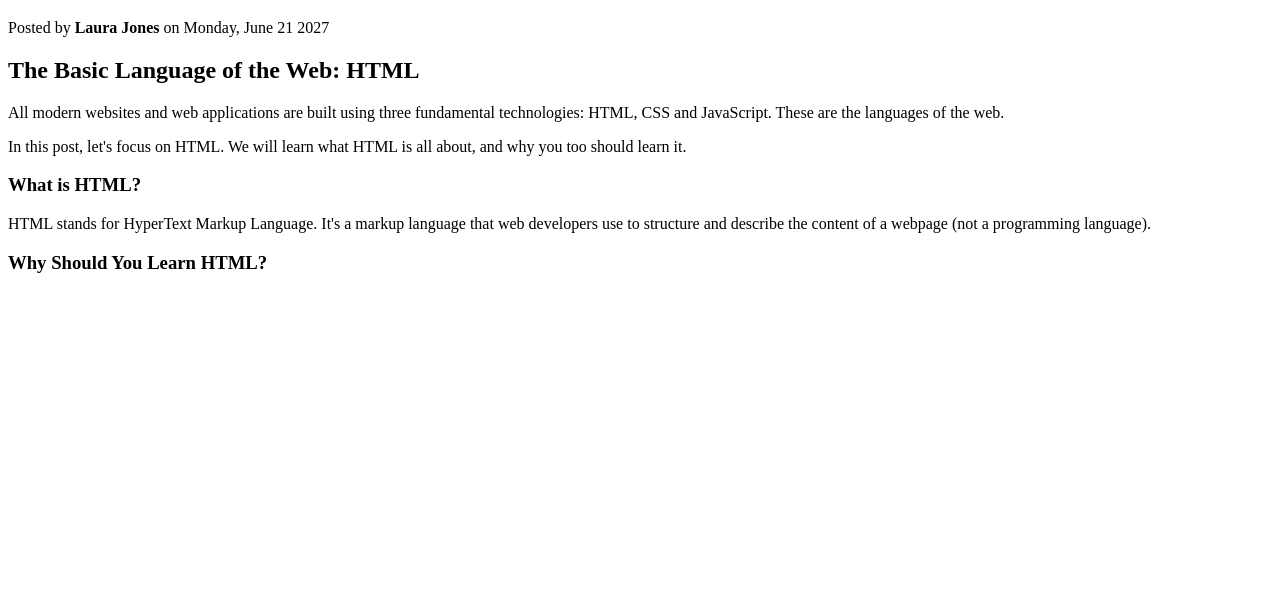
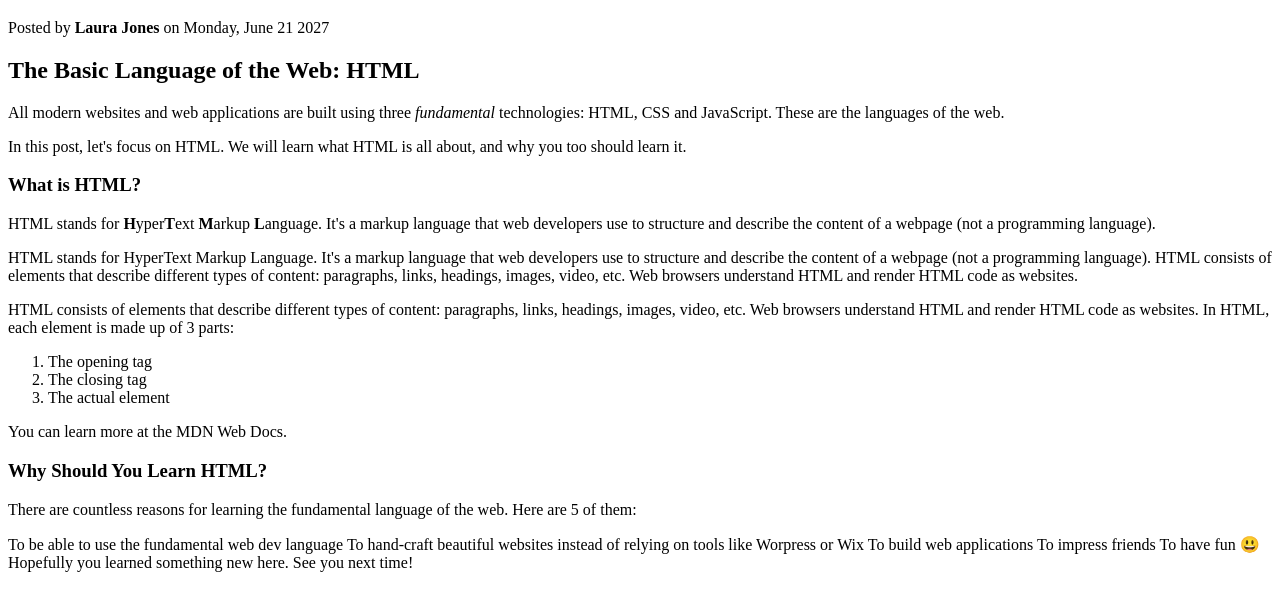
Before and after one commit to deathlockeentertainment/WebDevBasics, a plain HTML site: page HTML Fundamentals/index.html in a window 1280 px wide. Shown: the part 61-672 px from the top of the page. Drawn offline with Linux system fonts and the light colour scheme.

Commit message:
Update index.html

```diff
--- a/HTML Fundamentals/index.html
+++ b/HTML Fundamentals/index.html
@@ -19,7 +19,7 @@
 
         <h2>The Basic Language of the Web: HTML</h2>
         <p>
-            All modern websites and web applications are built using three fundamental technologies: HTML, CSS and JavaScript. These are the languages of the web.
+            All modern websites and web applications are built using three <em>fundamental</em> technologies: HTML, CSS and JavaScript. These are the languages of the web.
         </p>
         <p>
             In this post, let's focus on HTML. We will learn what HTML is all about, and why you too should learn it.
@@ -27,9 +27,37 @@
 
         <h3>What is HTML?</h3>
         <p>
+            HTML stands for <strong>H</strong>yper<strong>T</strong>ext <strong>M</strong>arkup <strong>L</strong>anguage. It's a markup language that web developers use to structure and describe the content of a webpage (not a programming language).
+        </p>
+        <p>
             HTML stands for HyperText Markup Language. It's a markup language that web developers use to structure and describe the content of a webpage (not a programming language).
+            HTML consists of elements that describe different types of content: paragraphs, links, headings, images, video, etc. Web browsers understand HTML and render HTML code as websites.
+        </p>
+        <p>
+            HTML consists of elements that describe different types of content: paragraphs, links, headings, images, video, etc. Web browsers understand HTML and render HTML code as websites.
+            In HTML, each element is made up of 3 parts:
+        </p>
+        <ol>
+            <li>The opening tag</li>
+            <li>The closing tag</li>
+            <li>The actual element</li>
+        </ol>
+        <p>
+            You can learn more at the MDN Web Docs.
         </p>
 
         <h3>Why Should You Learn HTML?</h3>
+        <p>
+            There are countless reasons for learning the fundamental language of the web. Here are 5 of them:
+        </p>
+        <p>
+            To be able to use the fundamental web dev language
+            To hand-craft beautiful websites instead of relying on tools like Worpress or Wix
+            To build web applications
+            To impress friends
+            To have fun 😃
+
+            Hopefully you learned something new here. See you next time!
+        </p>
     </body>
 </html>
```
